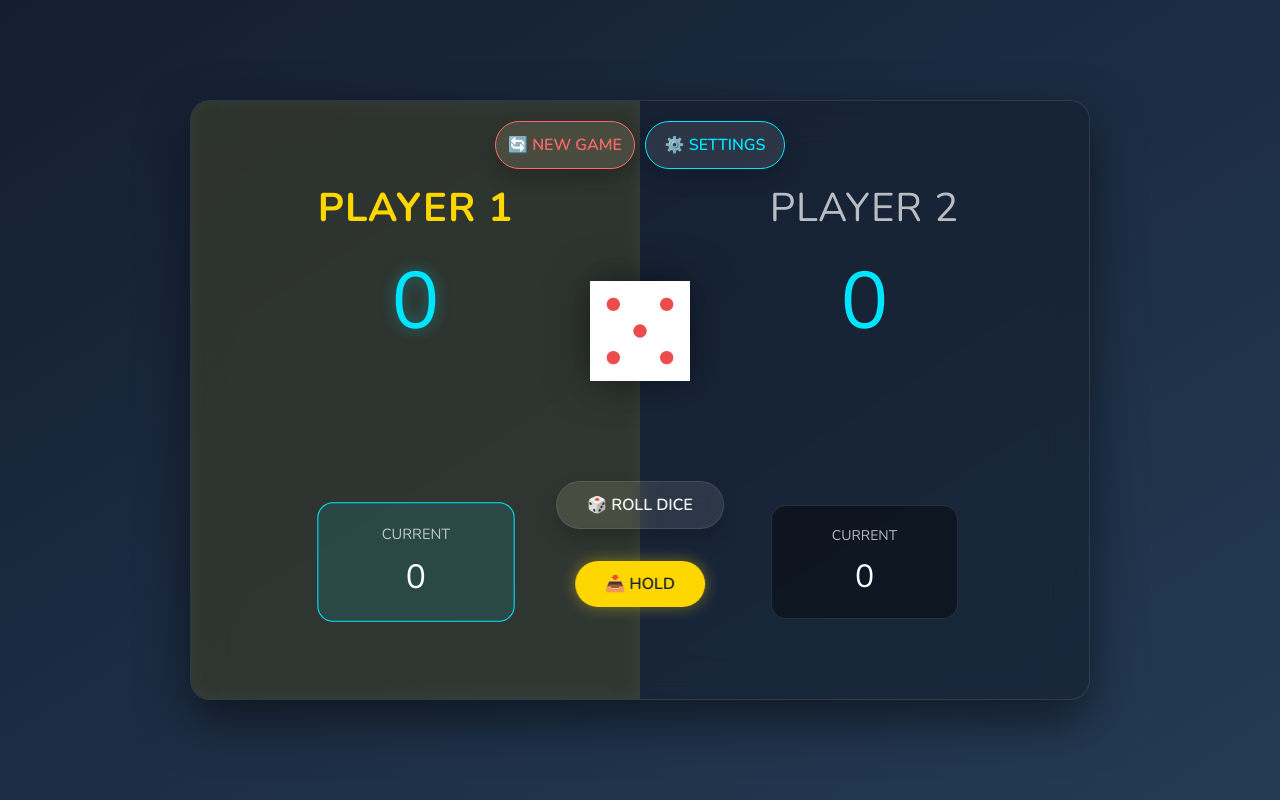
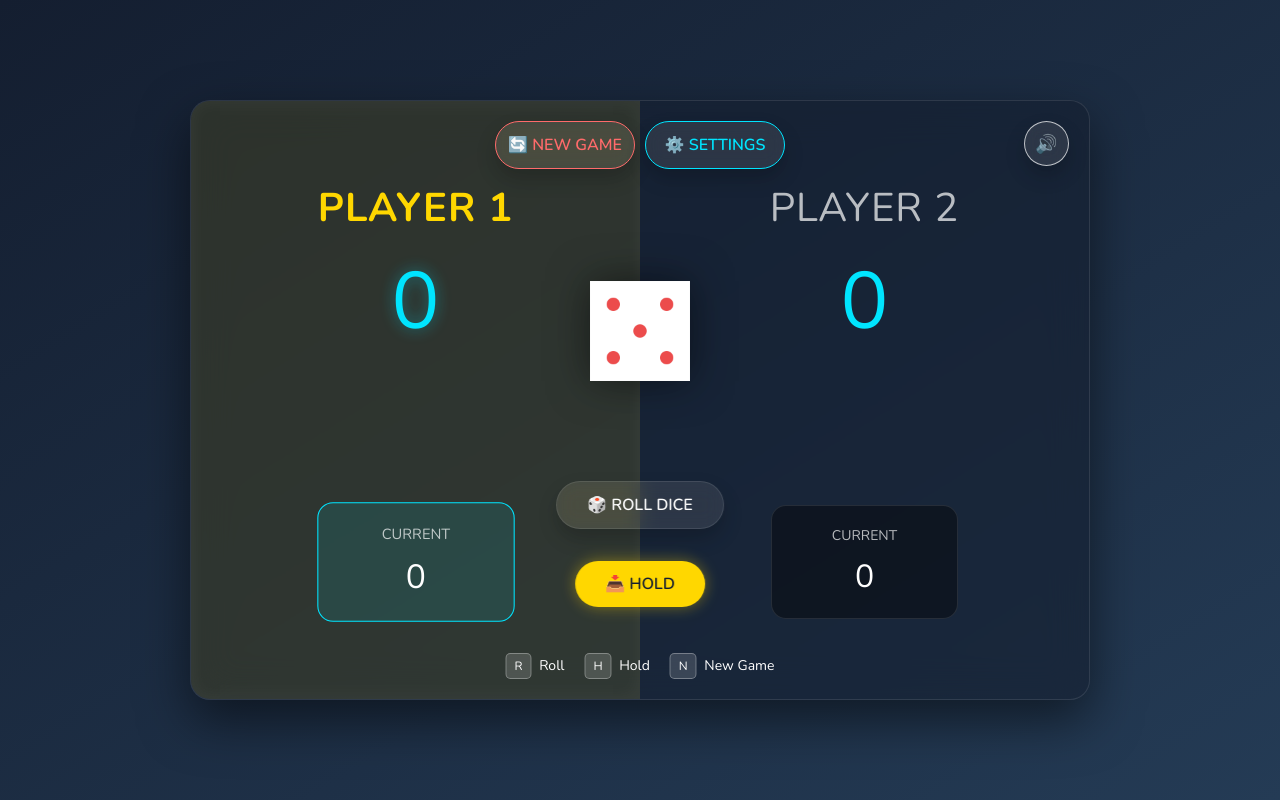
Before and after one commit to LogiCule/dice-wars, a plain HTML site: page index.html in a window 1280 px wide. Drawn offline with nearby package versions, Linux system fonts and the light colour scheme.

Commit message:
feat: Add sound toggle button, keyboard shortcut hints, and update winner player styling.

```diff
--- a/index.html
+++ b/index.html
@@ -14,6 +14,7 @@
         <div class="game-top-bar">
             <button class="btn btn--new" onclick="resetGame()">🔄 New game</button>
             <button class="btn btn--settings" onclick="toggleSettings()">⚙️ Settings</button>
+            <button class="btn btn--sound" id="sound-toggle" onclick="toggleSound()">🔊</button>
         </div>
         <section class="player player--0 player--active">
           <h2 class="name" id="name--0" contenteditable="true" spellcheck="false">Player 1</h2>
@@ -36,6 +37,11 @@
             <img src="dice-5.png" alt="Playing dice" class="dice" />
             <button class="btn btn--roll" onclick="rollDice()">🎲 Roll dice</button>
             <button class="btn btn--hold" onclick="holdTurn()">📥 Hold</button>
+        </div>
+        <div class="shortcuts-hint">
+            <span><kbd>R</kbd> Roll</span>
+            <span><kbd>H</kbd> Hold</span>
+            <span><kbd>N</kbd> New Game</span>
         </div>
       </div>
     </main>
--- a/script.js
+++ b/script.js
@@ -27,6 +27,7 @@ const pList = [p1, p2];
 let winningScore = 50; // Default Medium
 let isFinished = false;
 let currentPlayer = 0;
+let soundEnabled = true; // Sound toggle state
 
 // ==================== SOUND EFFECTS ====================
 const AudioContext = window.AudioContext || window.webkitAudioContext;
@@ -38,7 +39,14 @@ function initAudio() {
   }
 }
 
+function toggleSound() {
+  soundEnabled = !soundEnabled;
+  const btn = document.getElementById('sound-toggle');
+  btn.textContent = soundEnabled ? '🔊' : '🔇';
+}
+
 function playSound(type) {
+  if (!soundEnabled) return; // Check if sound is enabled
   initAudio();
   const oscillator = audioCtx.createOscillator();
   const gainNode = audioCtx.createGain();
--- a/style.css
+++ b/style.css
@@ -79,7 +79,8 @@ main {
 .player--winner {
   background: var(--glass-active);
   background: radial-gradient(circle at center, rgba(255, 215, 0, 0.2), transparent);
-  border: 1px solid var(--color-primary);
+  box-shadow: inset 0 0 0 3px var(--color-primary); /* Inset shadow instead of border */
+  border-radius: 20px; /* Match container */
 }
 
 .player--winner .name {
@@ -225,6 +226,31 @@ main {
   height: 10rem;
   filter: drop-shadow(0 0 20px rgba(0, 0, 0, 0.5));
   transition: transform 0.5s;
+}
+
+/* SHORTCUTS HINT - Desktop Only */
+.shortcuts-hint {
+  position: absolute;
+  bottom: 2rem;
+  left: 50%;
+  transform: translateX(-50%);
+  display: flex;
+  gap: 2rem;
+  font-size: 1.4rem;
+  color: var(--color-white);
+  opacity: 1;
+}
+
+.shortcuts-hint kbd {
+  display: inline-block;
+  padding: 0.4rem 0.8rem;
+  font-family: inherit;
+  font-size: 1.2rem;
+  background: rgba(255, 255, 255, 0.15);
+  border: 1px solid rgba(255, 255, 255, 0.3);
+  border-radius: 5px;
+  margin-right: 0.4rem;
+  color: var(--color-white);
 }
 
 /* MEDIA QUERIES (Responsiveness) */
@@ -392,6 +418,11 @@ main {
 
     .btn--roll { order: 1; }
     .btn--hold { order: 3; }
+
+    /* Hide shortcuts on mobile */
+    .shortcuts-hint {
+        display: none;
+    }
 }
 
 
@@ -420,6 +451,26 @@ main {
     background: var(--color-secondary);
     color: var(--color-bg-1);
     transform: translateX(0.5rem) translateY(-3px); /* Maintain X position */
+}
+
+/* =============== SOUND TOGGLE BUTTON =============== */
+.btn--sound {
+    position: absolute;
+    top: 2rem;
+    right: 2rem;
+    left: auto;
+    transform: none;
+    padding: 1rem;
+    width: 4.5rem;
+    height: 4.5rem;
+    font-size: 1.8rem;
+    border-color: var(--color-text-muted);
+    color: var(--color-text-muted);
+}
+.btn--sound:hover {
+    background: var(--color-white);
+    color: var(--color-bg-1);
+    transform: translateY(-3px); /* Only vertical, no horizontal shift */
 }
 
 /* =============== EDITABLE NAMES =============== */
@@ -565,6 +616,21 @@ main {
         transform: translateY(-1px) !important;
     }
 
+    .btn--sound {
+        position: static;
+        transform: none;
+        top: auto;
+        right: auto;
+        width: auto;
+        height: auto;
+        padding: 0.8rem 1rem;
+        font-size: 1.4rem;
+        margin-left: 0.5rem;
+    }
+    .btn--sound:hover, .btn--sound:active {
+        transform: translateY(-1px) !important;
+    }
+
     .modal-content {
         padding: 3rem 2rem;
         max-width: 95%;
```
